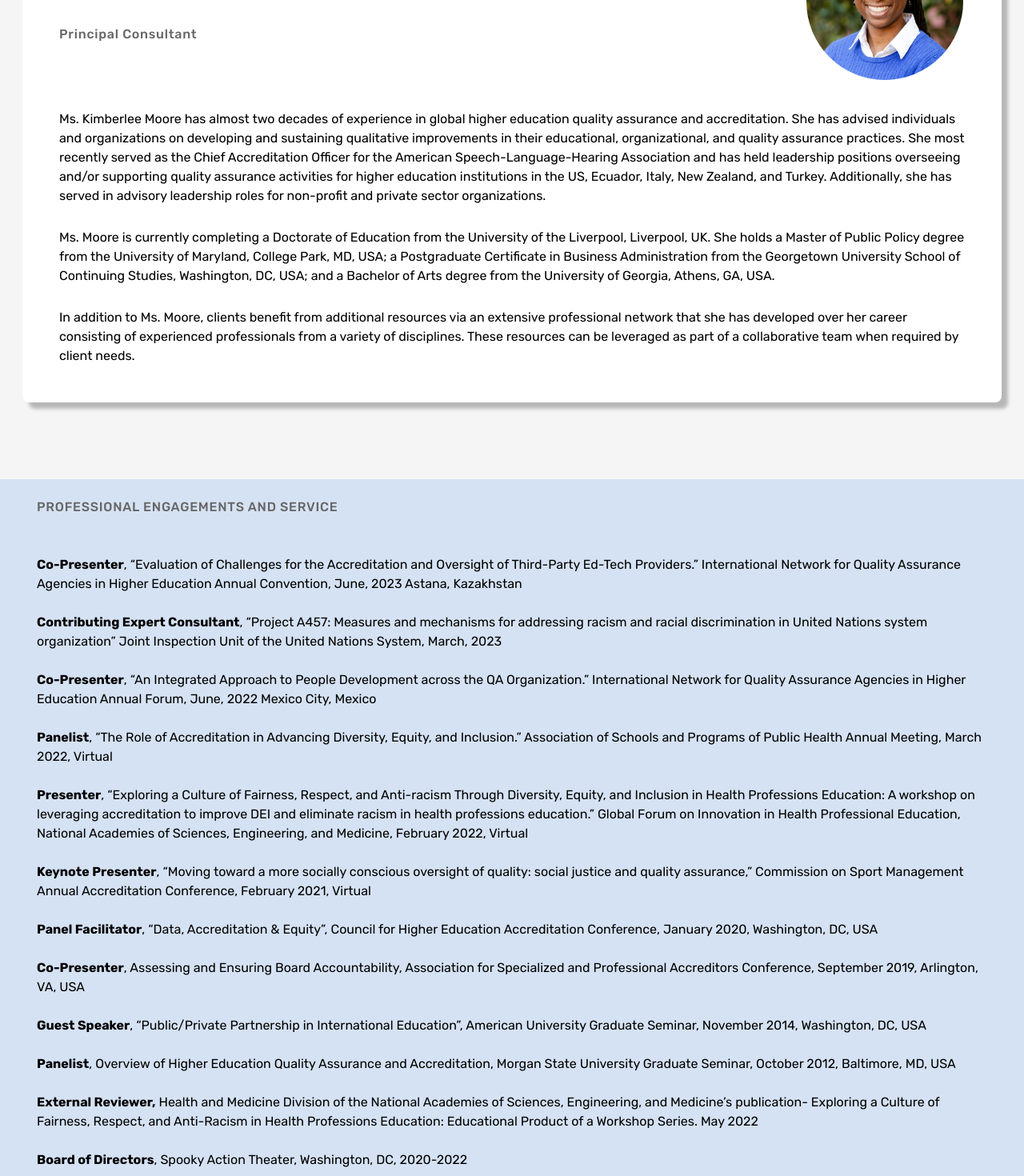
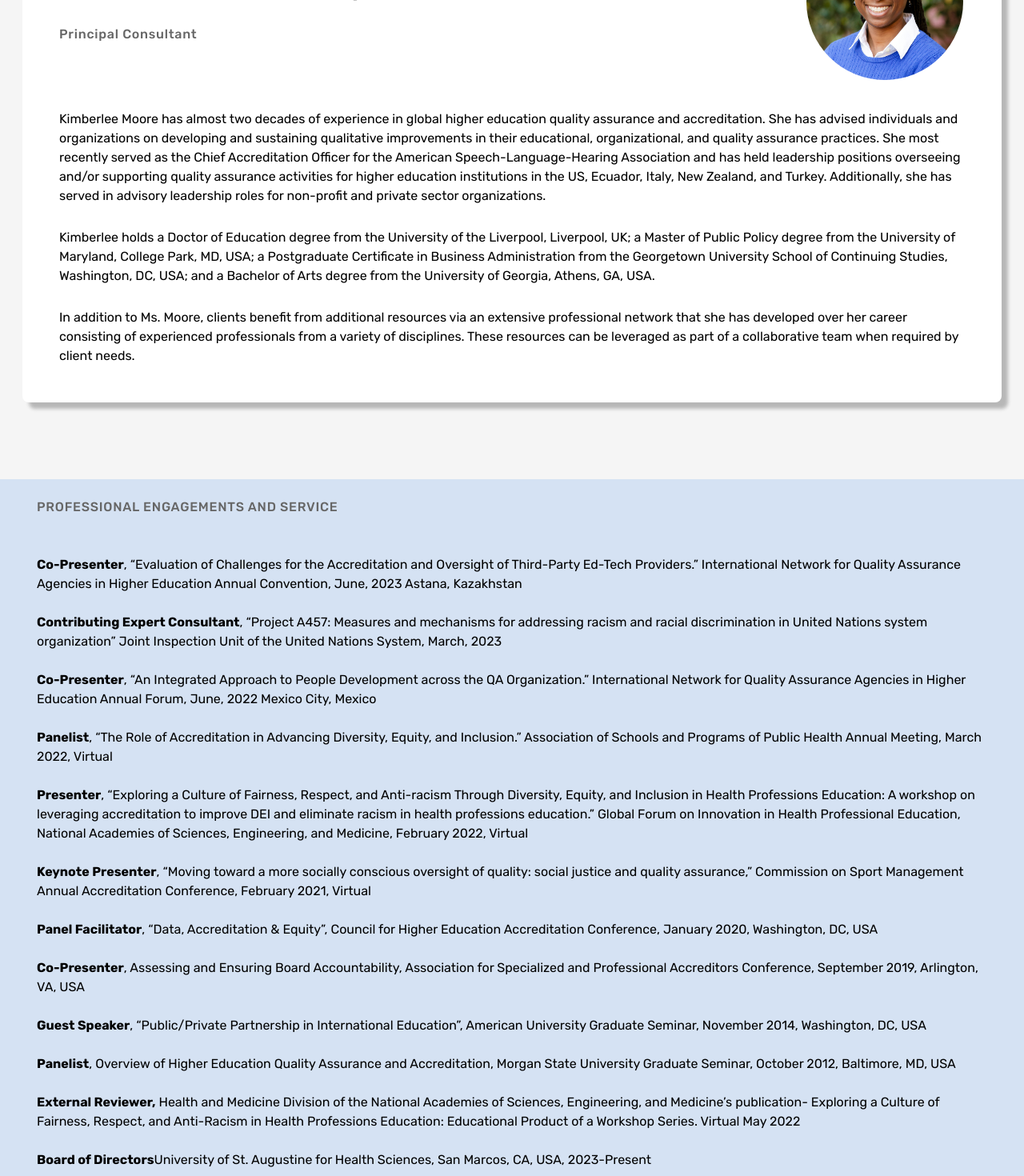
Before and after one commit to Cian747/M, a React (Create React App) app: page /about-us in a window 1280 px wide. Shown: the part 400-1870 px from the top of the page at 80% size. Built offline with nearby package versions, Linux system fonts and the light colour scheme.

Commit message:
content updates
Content was added and updated on the website

```diff
--- a/src/pages/About.js
+++ b/src/pages/About.js
@@ -1,38 +1,38 @@
-import { Link } from 'react-router-dom';
+import { Link } from "react-router-dom";
 // import Header from '../components/Header';
-import LowerHeader from '../components/LowerHeader';
-import Footer from '../components/Footer';
-import NewHeader from '../components/NewHeader';
+import LowerHeader from "../components/LowerHeader";
+import Footer from "../components/Footer";
+import NewHeader from "../components/NewHeader";
 
 const ENGAGEMENTS = [
   {
-    title: 'Co-Presenter',
+    title: "Co-Presenter",
     content: `, “Evaluation of Challenges for the
         Accreditation and Oversight of Third-Party Ed-Tech Providers.”
         International Network for Quality Assurance Agencies in Higher Education
         Annual Convention, June, 2023 Astana, Kazakhstan`,
   },
   {
-    title: 'Contributing Expert Consultant',
+    title: "Contributing Expert Consultant",
     content: `, “Project A457: Measures and mechanisms for addressing racism and
           racial discrimination in United Nations system organization” Joint
           Inspection Unit of the United Nations System, March, 2023`,
   },
   {
-    title: 'Co-Presenter',
+    title: "Co-Presenter",
     content: `, “An Integrated Approach to People
         Development across the QA Organization.” International Network for
         Quality Assurance Agencies in Higher Education Annual Forum, June, 2022
         Mexico City, Mexico`,
   },
   {
-    title: 'Panelist',
+    title: "Panelist",
     content: `, “The Role of Accreditation in Advancing
         Diversity, Equity, and Inclusion.” Association of Schools and Programs
         of Public Health Annual Meeting, March 2022, Virtual`,
   },
   {
-    title: 'Presenter',
+    title: "Presenter",
     content: `, “Exploring a Culture of Fairness, Respect,
         and Anti-racism Through Diversity, Equity, and Inclusion in Health
         Professions Education: A workshop on leveraging accreditation to improve
@@ -41,50 +41,50 @@ const ENGAGEMENTS = [
         Sciences, Engineering, and Medicine, February 2022, Virtual`,
   },
   {
-    title: 'Keynote Presenter',
+    title: "Keynote Presenter",
     content: `, “Moving toward a more socially
         conscious oversight of quality: social justice and quality assurance,”
         Commission on Sport Management Annual Accreditation Conference, February
         2021, Virtual`,
   },
   {
-    title: 'Panel Facilitator',
+    title: "Panel Facilitator",
     content: `, “Data, Accreditation & Equity”,
         Council for Higher Education Accreditation Conference, January 2020,
         Washington, DC, USA`,
   },
   {
-    title: 'Co-Presenter',
+    title: "Co-Presenter",
     content: `, Assessing and Ensuring Board
         Accountability, Association for Specialized and Professional Accreditors
         Conference, September 2019, Arlington, VA, USA`,
   },
   {
-    title: 'Guest Speaker',
+    title: "Guest Speaker",
     content: `, “Public/Private Partnership in
         International Education”, American University Graduate Seminar, November
         2014, Washington, DC, USA`,
   },
   {
-    title: 'Panelist',
+    title: "Panelist",
     content: `, Overview of Higher Education Quality
         Assurance and Accreditation, Morgan State University Graduate Seminar,
         October 2012, Baltimore, MD, USA`,
   },
   {
-    title: 'External Reviewer,',
-    content: ` Health and Medicine Division of the National Academies of Sciences, Engineering, and Medicine’s publication- Exploring a Culture of Fairness, Respect, and Anti-Racism in Health Professions Education: Educational Product of a Workshop Series. May 2022`,
+    title: "External Reviewer,",
+    content: ` Health and Medicine Division of the National Academies of Sciences, Engineering, and Medicine’s publication- Exploring a Culture of Fairness, Respect, and Anti-Racism in Health Professions Education: Educational Product of a Workshop Series. Virtual May 2022`,
   },
   {
-    title: 'Board of Directors',
-    content: `, Spooky Action Theater, Washington, DC, 2020-2022`,
+    title: "Board of Directors",
+    content: `University of St. Augustine for Health Sciences, San Marcos, CA, USA, 2023-Present`,
   },
   {
-    title: 'Leadership Council Member',
+    title: "Leadership Council Member",
     content: `, Open Society Institute-Baltimore, Baltimore, MD, 2014-2022`,
   },
   {
-    title: 'Accreditation Appeal Board Member',
+    title: "Accreditation Appeal Board Member",
     content: `, Accreditation Review Commission on Education for the Physician Assistant, 2021`,
   },
 ];
@@ -104,27 +104,27 @@ const About = () => {
   return (
     <>
       <NewHeader />
-      <LowerHeader text='About' />
-      <main className='container'>
-        <section className='founder-section mb-section '>
-          <div className='founder-section-header'>
-            <div className='text-box'>
+      <LowerHeader text="About" />
+      <main className="container">
+        <section className="founder-section mb-section ">
+          <div className="founder-section-header">
+            <div className="text-box">
               {/* <h4>Principal Consultant</h4> */}
-              <a href='mailto:kmoore@mooreadvancedsolutions.com'>
-              <h3 className='about-name'>Kimberlee Moore</h3>
+              <a href="mailto:kmoore@mooreadvancedsolutions.com">
+                <h3 className="about-name">Kimberlee Moore, EdD</h3>
               </a>
               <p>Principal Consultant</p>
             </div>
-            <div className='img-box'>
+            <div className="img-box">
               <img
-                src='./assets/images/Kimberlee_Moore_1.jpg'
-                alt='moore advance solution founder'
+                src="./assets/images/Kimberlee_Moore_1.jpg"
+                alt="moore advance solution founder"
               />
             </div>
           </div>
-          <div className='founder-section-content'>
+          <div className="founder-section-content">
             <p>
-              Ms. Kimberlee Moore has almost two decades of experience in global
+              Kimberlee Moore has almost two decades of experience in global
               higher education quality assurance and accreditation. She has
               advised individuals and organizations on developing and sustaining
               qualitative improvements in their educational, organizational, and
@@ -137,13 +137,13 @@ const About = () => {
               non-profit and private sector organizations.
             </p>
             <p>
-              Ms. Moore is currently completing a Doctorate of Education from
-              the University of the Liverpool, Liverpool, UK. She holds a Master
-              of Public Policy degree from the University of Maryland, College
-              Park, MD, USA; a Postgraduate Certificate in Business
-              Administration from the Georgetown University School of Continuing
-              Studies, Washington, DC, USA; and a Bachelor of Arts degree from
-              the University of Georgia, Athens, GA, USA.
+              Kimberlee holds a Doctor of Education degree from the University
+              of the Liverpool, Liverpool, UK; a Master of Public Policy degree
+              from the University of Maryland, College Park, MD, USA; a
+              Postgraduate Certificate in Business Administration from the
+              Georgetown University School of Continuing Studies, Washington,
+              DC, USA; and a Bachelor of Arts degree from the University of
+              Georgia, Athens, GA, USA.
             </p>
             <p>
               In addition to Ms. Moore, clients benefit from additional
@@ -154,7 +154,7 @@ const About = () => {
             </p>
           </div>
         </section>
-        <section className='prof-engagements-section mb-section'>
+        <section className="prof-engagements-section mb-section">
           <h4>Professional Engagements and Service</h4>
           <ul>
             {ENGAGEMENTS.map((engagement, i) => {
@@ -197,10 +197,10 @@ const About = () => {
           </div>
         </section> */}
 
-        <section className='why-us-section mb-section '>
-          <div className='text-box'>
+        <section className="why-us-section mb-section ">
+          <div className="text-box">
             <strong>
-              <i className='tag-name'>Why Moore Advanced Solutions</i>
+              <i className="tag-name">Why Moore Advanced Solutions</i>
             </strong>
             {/* <h2>Improving Organizational Effectiveness </h2> */}
             <ul>
@@ -225,9 +225,9 @@ const About = () => {
                 {/* <img src='./assets/icons/check.svg' alt='check icon' /> */}
                 <div>
                   <h3>Experiences</h3>
-                  <ul className='nested'>
+                  <ul className="nested">
                     <li>
-                      <img src='./assets/icons/check.svg' alt='check icon' />
+                      <img src="./assets/icons/check.svg" alt="check icon" />
                       <p>
                         US and international quality assurance and accreditation
                         at higher education institutions, quality agencies, and
@@ -235,7 +235,7 @@ const About = () => {
                       </p>
                     </li>
                     <li>
-                      <img src='./assets/icons/check.svg' alt='check icon' />
+                      <img src="./assets/icons/check.svg" alt="check icon" />
                       <p>
                         Organizational effectiveness initiatives at for-profit
                         and non-profit organizations
@@ -247,24 +247,24 @@ const About = () => {
             </ul>
           </div>
 
-          <div className='image-box'>
+          <div className="image-box">
             <img
-              src='./assets/images/idea-3.jpg'
-              alt='woman working with a laptop'
+              src="./assets/images/idea-3.jpg"
+              alt="woman working with a laptop"
             />
           </div>
         </section>
 
-        <section className='cta-section'>
-          <div className='text-box'>
+        <section className="cta-section">
+          <div className="text-box">
             <h2>Let's work together</h2>
             {/* <p>
               Towards better organizational quality assurance and management.
             </p> */}
           </div>
 
-          <div className='link-box'>
-            <Link to='/contact-us'>Contact Us</Link>
+          <div className="link-box">
+            <Link to="/contact-us">Contact Us</Link>
           </div>
         </section>
       </main>
--- a/src/pages/Services.js
+++ b/src/pages/Services.js
@@ -71,6 +71,7 @@ function Services() {
                                 <li>Professional Development and Training</li>
                                 <li>Quality Management System Development and Implementation</li>
                                 <li>Strategic Planning and Implementation</li>
+                                <li>Program Evaluation (after Professional Development and Training)</li>
                             </ul>
                             {/* <div>
                               <button type="button" name="" id="" class="btn btn-primary"><Link to='/contact-us'>Reach out</Link></button>
```
Also changed, not shown: src/pages/Faq.js (+69 -53 lines).
